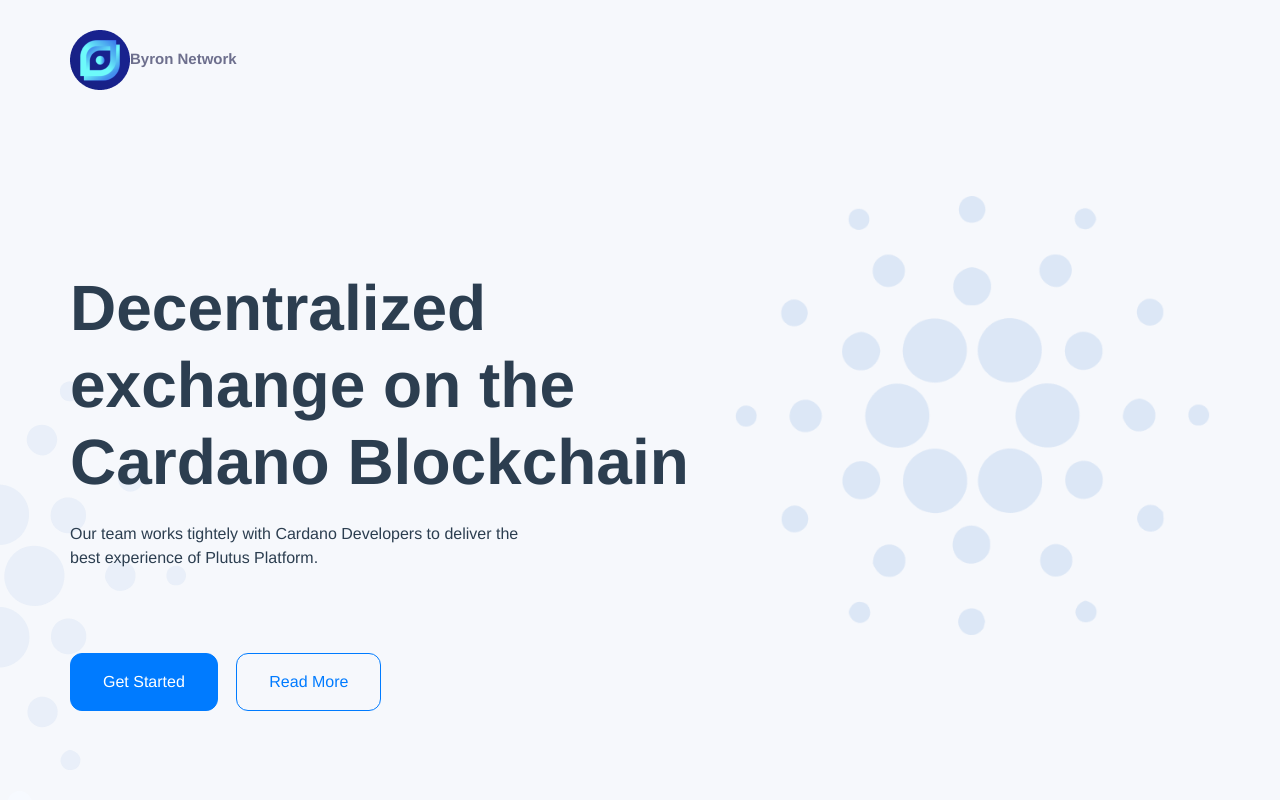
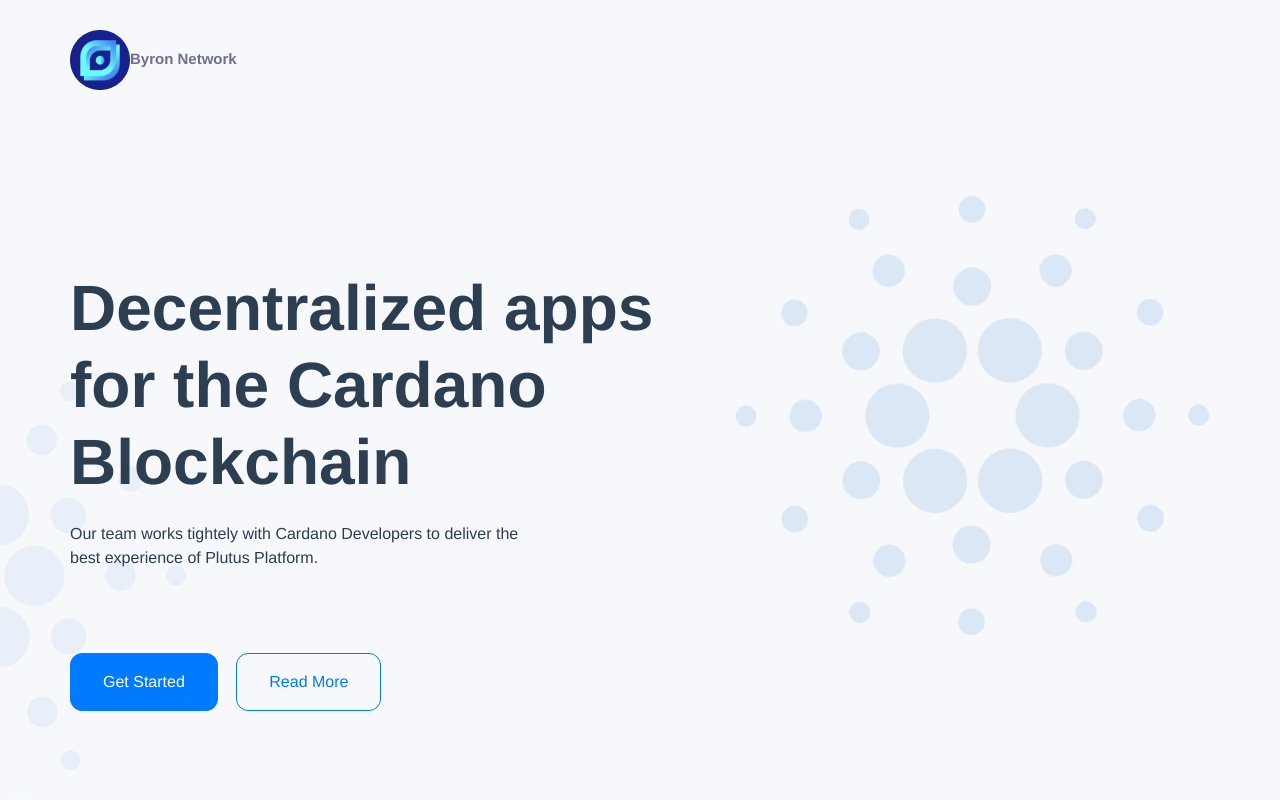
Before and after one commit to bynetio/byron-website, a Vue app: page / in a window 1280 px wide. Shown: the top 800 px of the page. Built offline with nearby package versions, Linux system fonts and the light colour scheme.

Commit message:
Update Hero.vue

```diff
--- a/src/components/Hero.vue
+++ b/src/components/Hero.vue
@@ -4,7 +4,7 @@
       <div class="row align-items-center">
         <div class="col col-sm-12 col-md-7 text-left">
           <h1>
-            Decentralized exchange on the Cardano Blockchain
+            Decentralized apps for the Cardano Blockchain
           </h1>
           <p>Our team works tightely with Cardano Developers to deliver the best experience of Plutus Platform.</p>
           <button class="btn btn-primary">Get Started</button> <button class="btn btn-outline-primary">Read More</button>
```
